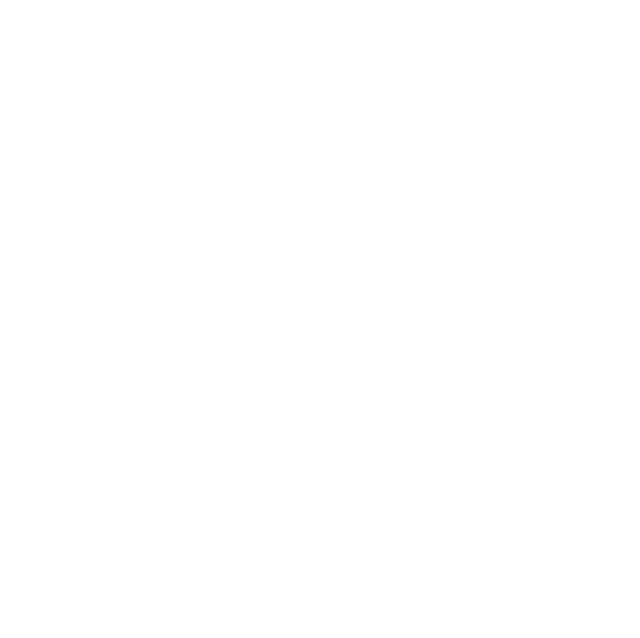
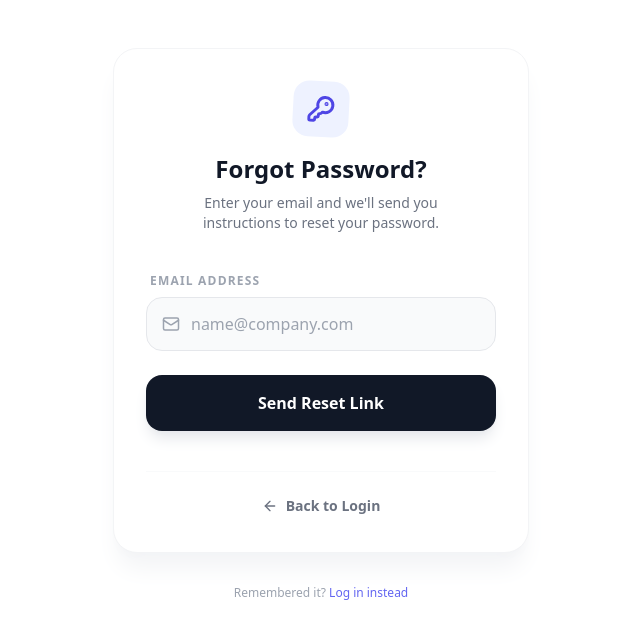
Before and after one commit to AshiqCode/User-Managment, a React (Create React App) app: page /ForgotPassword in a window 1280 px wide. Before the commit this address had no page. Shown: the top 638 px of the page, without its empty margins (319-959 px from the left). Built offline with nearby package versions, Linux system fonts and the light colour scheme.

Commit message:
Forgot Password Page added

```diff
--- a/src/App.js
+++ b/src/App.js
@@ -3,6 +3,7 @@
 // import Home from "./Pages/Home";
 import Auth from "./Pages/Auth";
 import { ToastContainer } from "react-toastify";
+import ForgotPassword from "./Pages/ForgotPassword";
 
 function App() {
   return (
@@ -10,6 +11,7 @@
     <BrowserRouter>
       <Routes>
         <Route path="/" element={<Auth />} />
+        <Route path="/ForgotPassword" element={<ForgotPassword />} />
       </Routes>
       <ToastContainer />
     </BrowserRouter>
--- a/src/Pages/AuthEmail.js
+++ b/src/Pages/AuthEmail.js
@@ -1,5 +1,6 @@
 import React, { useEffect, useState } from 'react'
 import supabase from '../config/SupaBaseClient';
+import { Link } from 'react-router-dom';
 export default function AuthEmail() {
     const [email, setEmail] = useState("");
     const [password, setPassword] = useState("");
@@ -96,11 +97,14 @@
                             {isLogin ? "SignUp" : "Login"}
                         </button>
                         <br />
-                        {isLogin && <button
-                            className="text-sm mt-2 font-medium text-blue-600 hover:text-blue-500 transition-colors duration-200 focus:outline-none focus:underline"
-                        >
-                            Forgot Password?
-                        </button>}
+                        <Link to={"/ForgotPassword"}>
+
+                            {isLogin && <button
+                                className="text-sm mt-2 font-medium text-blue-600 hover:text-blue-500 transition-colors duration-200 focus:outline-none focus:underline"
+                            >
+                                Forgot Password?
+                            </button>}
+                        </Link>
                     </p>
                 </div>
 
--- /dev/null
+++ b/src/Pages/ForgotPassword.js
@@ -0,0 +1,71 @@
+import React from 'react';
+import { Link } from 'react-router-dom';
+import { KeyRound, ArrowLeft, Mail } from 'lucide-react';
+
+export default function ForgotPassword() {
+    return (
+        <div className="max-w-md mx-auto mt-12 px-4">
+            {/* Pro Card Container */}
+            <div className="bg-white p-8 rounded-3xl shadow-xl shadow-gray-100 border border-gray-100">
+
+                {/* Header Icon Section */}
+                <div className="mb-10 text-center">
+                    <div className="inline-flex items-center justify-center w-14 h-14 bg-indigo-50 text-indigo-600 rounded-2xl mb-4 rotate-3 hover:rotate-0 transition-transform duration-300">
+                        <KeyRound size={28} strokeWidth={2.5} />
+                    </div>
+                    <h2 className="text-2xl font-bold text-gray-900">
+                        Forgot Password?
+                    </h2>
+                    <p className="text-sm text-gray-500 mt-2">
+                        Enter your email and we'll send you <br /> instructions to reset your password.
+                    </p>
+                </div>
+
+                <form className="space-y-6">
+                    <div>
+                        <label className="block text-xs font-bold uppercase tracking-widest text-gray-400 mb-2 ml-1">
+                            Email Address
+                        </label>
+                        <div className="relative group">
+                            <div className="absolute inset-y-0 left-0 pl-4 flex items-center pointer-events-none text-gray-400 group-focus-within:text-indigo-500 transition-colors">
+                                <Mail size={18} />
+                            </div>
+                            <input
+                                type="email"
+                                placeholder="name@company.com"
+                                className="w-full pl-11 pr-4 py-3.5 bg-gray-50 border border-gray-200 rounded-2xl focus:ring-4 focus:ring-indigo-500/10 focus:border-indigo-500 focus:bg-white focus:outline-none transition-all duration-200 placeholder:text-gray-400 text-gray-800"
+                                required
+                            />
+                        </div>
+                    </div>
+
+                    <button
+                        type="submit"
+                        className="w-full bg-gray-900 hover:bg-black text-white font-bold py-4 rounded-2xl transition-all duration-300 transform active:scale-[0.97] shadow-lg shadow-gray-200 flex items-center justify-center gap-2"
+                    >
+                        Send Reset Link
+                    </button>
+                </form>
+
+                {/* Footer Section */}
+                <div className="mt-10 pt-6 border-t border-gray-50 text-center">
+                    <Link
+                        to="/"
+                        className="group inline-flex items-center text-sm font-bold text-gray-500 hover:text-indigo-600 transition-all duration-200"
+                    >
+                        <ArrowLeft
+                            size={16}
+                            className="mr-2 transform group-hover:-translate-x-1 transition-transform"
+                        />
+                        Back to Login
+                    </Link>
+                </div>
+            </div>
+
+            {/* Subtle Support Link */}
+            <p className="text-center text-gray-400 text-xs mt-8">
+                Remembered it? <Link to="/" className="text-indigo-500 hover:underline font-medium">Log in instead</Link>
+            </p>
+        </div>
+    );
+}
```
